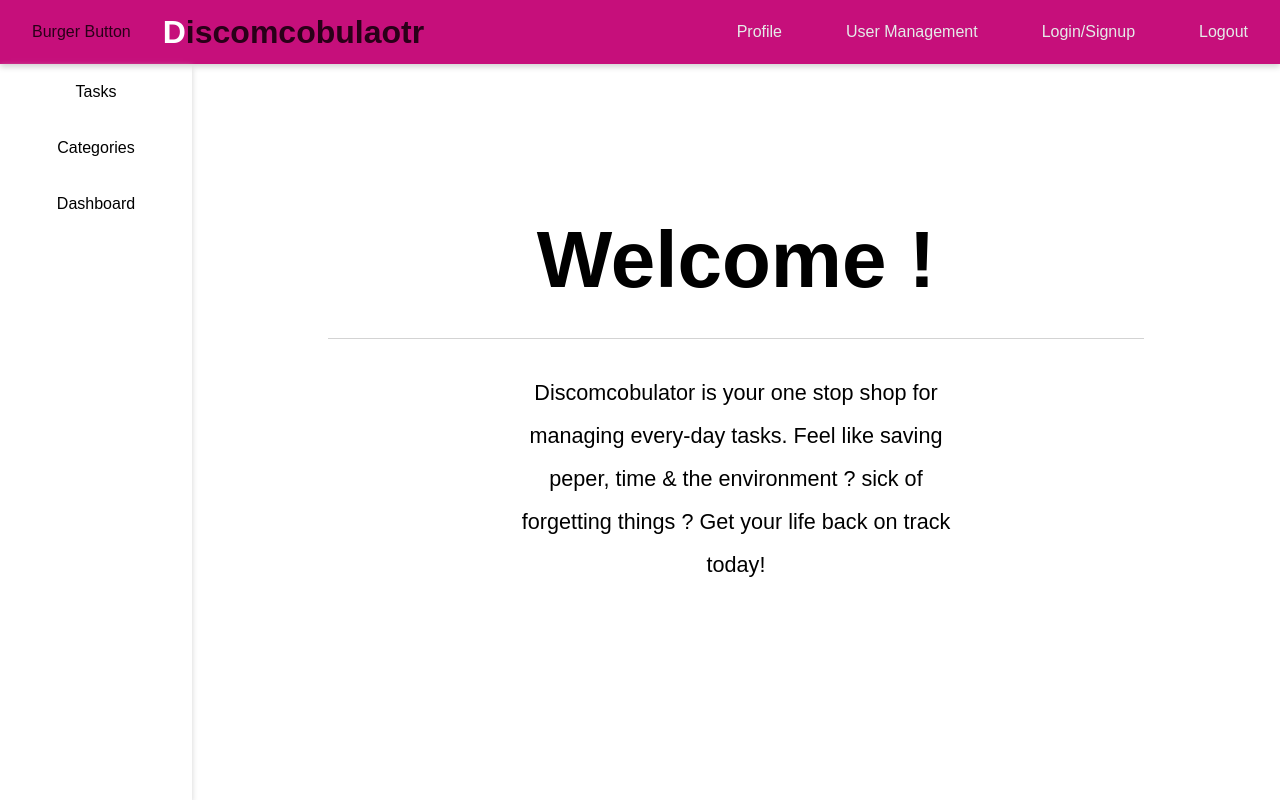
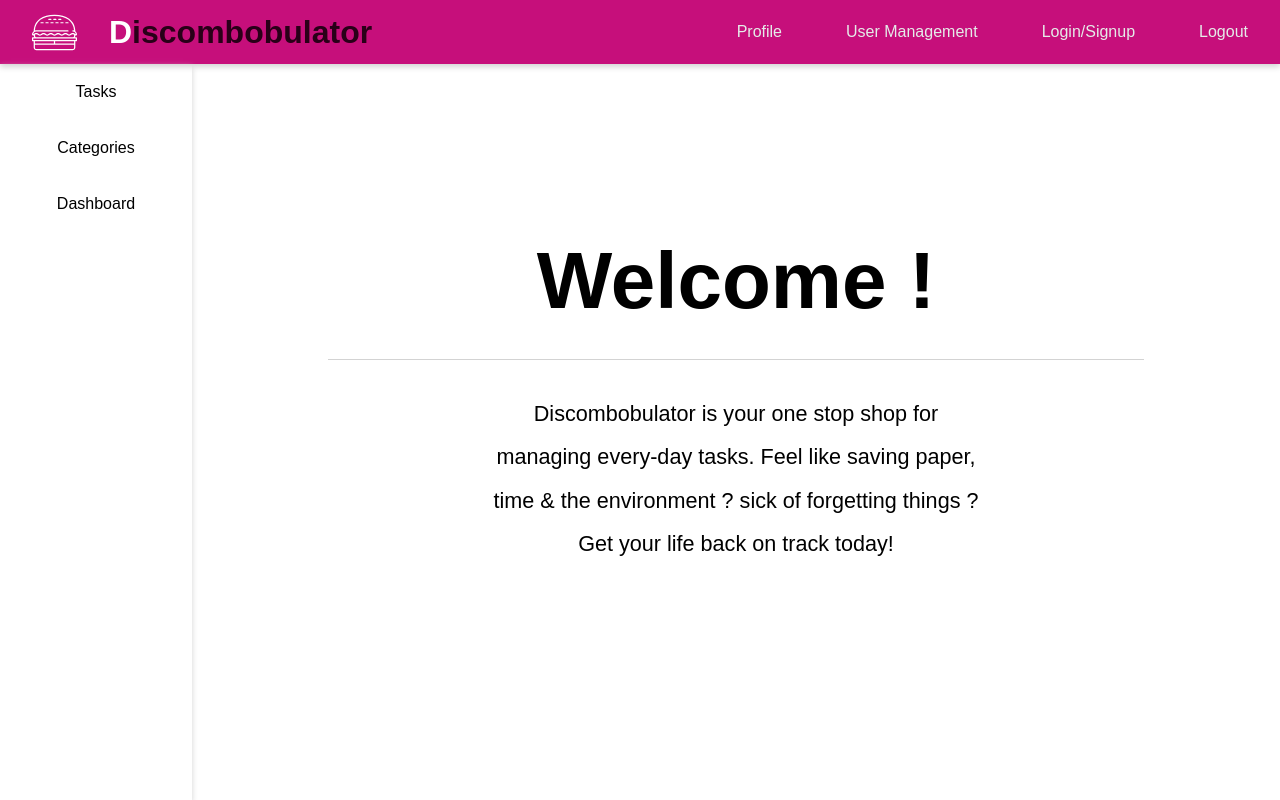
Before and after one commit to CamelJohn/Tasks-Frontend, a React (Vite) app: page / in a window 1280 px wide. Built offline with nearby package versions, Linux system fonts and the light colour scheme.

Commit message:
burger menu icon

```diff
--- a/src/Components/Header/index.tsx
+++ b/src/Components/Header/index.tsx
@@ -5,8 +5,8 @@ import css from './styles.module.scss';
 const Header: React.FC<{}> = () => {
     return <header className={css.header}>
         <nav className={css.navigation}>
-            <div>Burger Button</div>
-            <Logo logo='Discomcobulaotr' />
+            <img src="/src/assets/burger-svgrepo-com.svg" alt='burger menu icon' />
+            <Logo logo='Discombobulator' />
         </nav>
         <nav className={css.actions}>
             <Link to="/" className={css.link}>Profile</Link>
--- a/src/Components/Header/styles.module.scss
+++ b/src/Components/Header/styles.module.scss
@@ -22,6 +22,18 @@ header {
         .logo {
             font-size: 2em;
         }
+
+        img {
+            width: 45px;
+            cursor: pointer;
+            filter: invert(100%) sepia(100%) saturate(0%) hue-rotate(289deg) brightness(105%) contrast(102%);
+
+            &:hover {
+                filter: invert(0%) sepia(0%) saturate(7483%) hue-rotate(71deg) brightness(104%) contrast(104%);
+
+
+            }
+        }
     }
 
     .actions {
--- a/src/Components/Welcome/index.tsx
+++ b/src/Components/Welcome/index.tsx
@@ -6,8 +6,8 @@ const Welcome: React.FC<{}> = () => {
       <h1>Welcome !</h1>
       <div className={css.seperator} />
       <div className={css.copy}>
-        Discomcobulator is your one stop shop for managing every-day tasks.
-        Feel like saving peper, time & the environment ? sick of forgetting
+      Discombobulator is your one stop shop for managing every-day tasks.
+        Feel like saving paper, time & the environment ? sick of forgetting
         things ? Get your life back on track today!
       </div>
     </div>
--- a/src/Components/Welcome/styles.module.scss
+++ b/src/Components/Welcome/styles.module.scss
@@ -27,7 +27,7 @@
         display: flex;
         flex-direction: column;
         text-align: center;
-        width: 42%;
+        width: 45%;
         line-height: 2;
         font-size: 1.35em;
     }
```
Also changed, not shown: src/assets/burger-svgrepo-com.svg (added).
